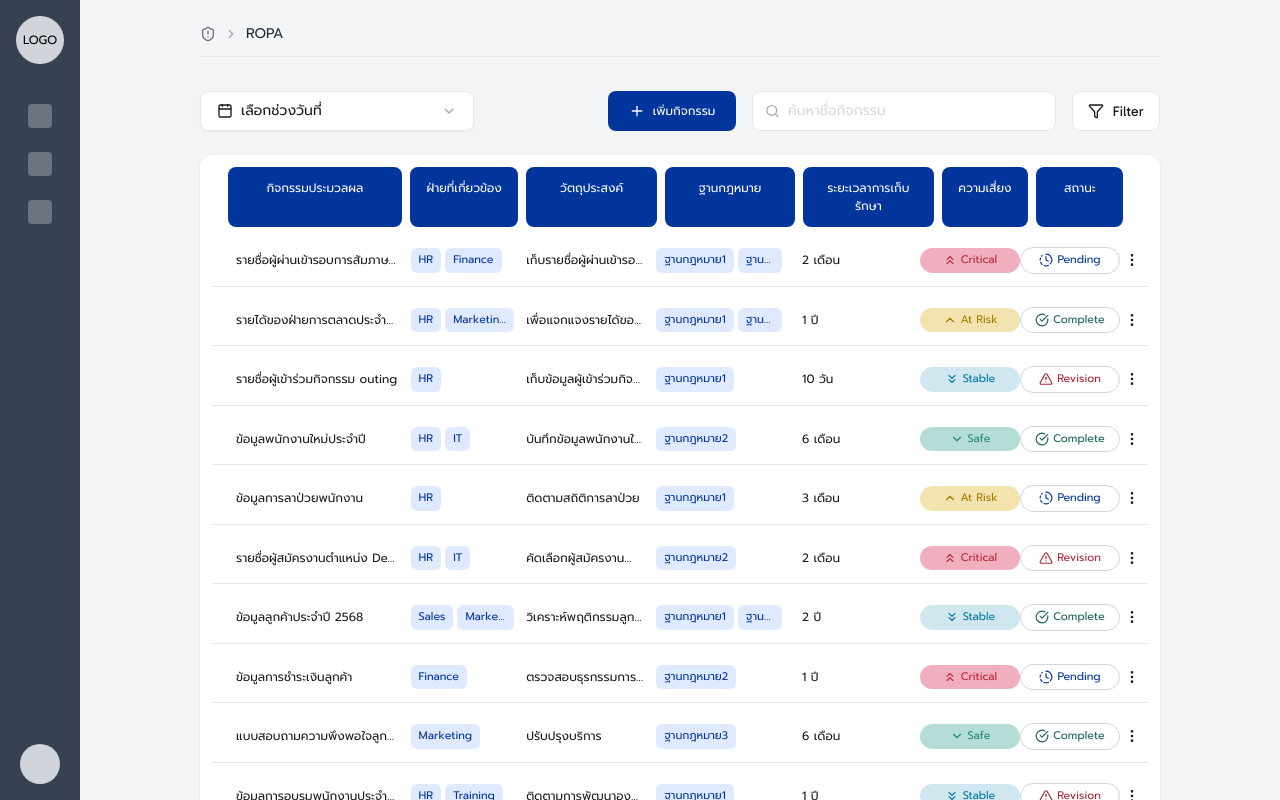
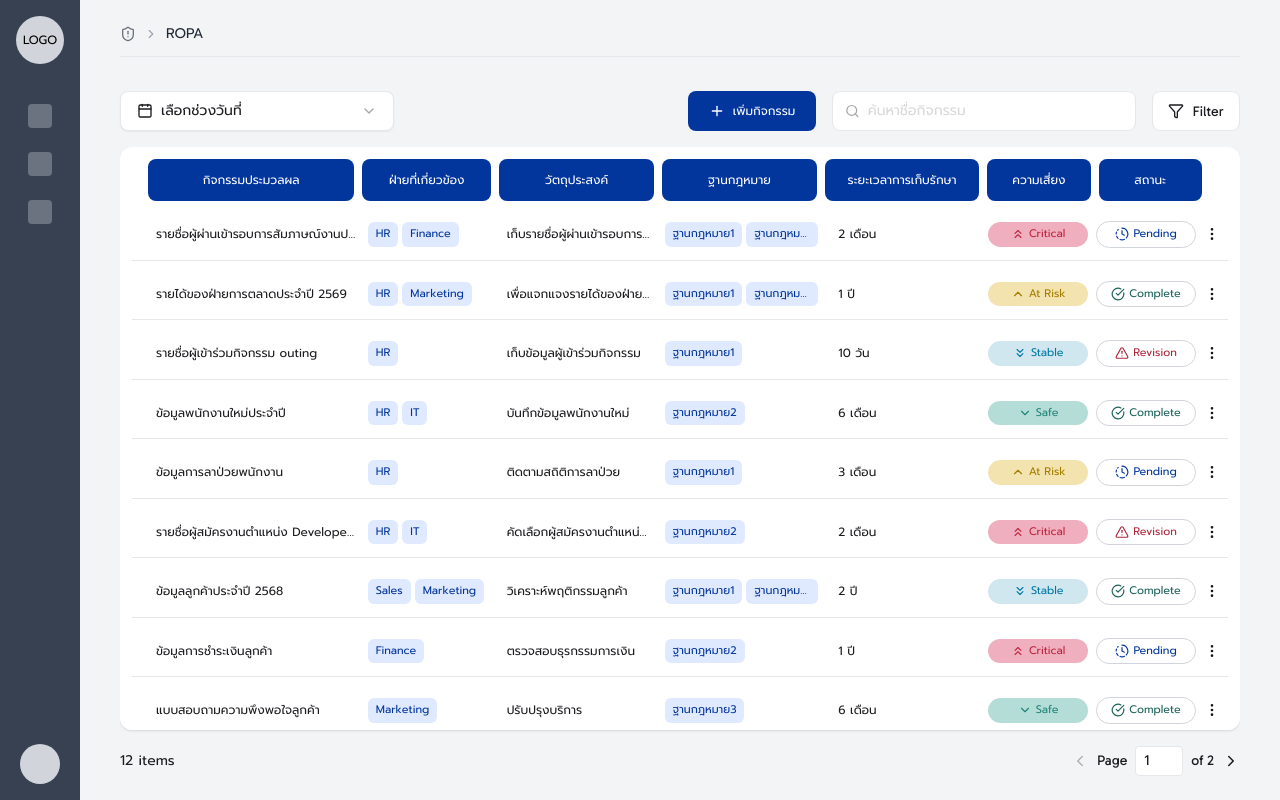
Before and after one commit to thiprada17/ROPA, a Next.js app in the folder frontend/: page /Ropa in a window 1280 px wide. Built offline with nearby package versions, Linux system fonts and the light colour scheme.

Commit message:
ขอพุชหหน้าหลักไว้ก่อนะคับ
จัดการวางในหน้าหลักใหม่นิดนึงเพราะมันดันแบบแทรกไม่ได้น่ะ ไม่ได้จัด format นะคับ

```diff
--- a/frontend/app/Ropa/page.tsx
+++ b/frontend/app/Ropa/page.tsx
@@ -281,27 +281,17 @@ export default function RopaPage() {
 
             {/* ================= Main ================= */}
             {/* <main className="flex-1 overflow-y-auto px-[120px] py-6"> */}
-            <main className="flex-1 flex overflow-hidden">
+            <main className="flex-1 flex flex-col overflow-hidden">
                 {/* ฝั่งซ้ายโรป้า */}
-                  <div
-    className="flex-1 overflow-y-auto py-6 transition-all duration-300"
-    style={{ paddingLeft: selectedItem ? "40px" : "120px", paddingRight: selectedItem ? "40px" : "120px" }}
-  >
-                <div className="max-w-[1440px] mx-auto">
-                    {/* HEADER WRAPPER */}
-                    <div className="mb-4">
-
-                        {/* ROW 1: BREADCRUMB */}
+      {/*  Filter bar ให้มันอยู่บนสุด เต็มความกว้าง */}
+                <div className="px-10 pt-6 pb-4 shrink-0">
 <div className="mb-3">
                             <Breadcrumb items={breadcrumbItems} />
                         </div>
-
                         {/* LINE DIVIDER */}
                         <div className="border-b border-gray-200 mb-4" />
-
                         <br />
-
-                        {/* ROW 2: FILTER + ACTIONS */}
+                                                {/* FILTER + ACTIONS */}
                         <div className="flex flex-col md:flex-row md:justify-between gap-4 items-start md:items-center">
                             {/* ================= DATE FILTER ================= */}
                             <div className="relative" ref={ref}>
@@ -437,12 +427,13 @@ export default function RopaPage() {
                                 </div>
                             </div>
                         </div>
-
-                        {/* ================= TABLE ================= */}
-                        <div className="mt-6">
-                            <div className="bg-white rounded-xl shadow p-3">
-                                <div className="w-full flex flex-col">
-                                    {/* HEADER */}
+                </div>
+                 {/* Body table + detail card */}
+      <div className="flex flex-1 overflow-hidden px-10 pb-6 gap-4">
+{/* ตาราง  flex-1 หดตัวเมื่อ card เปิด */}
+        <div className="flex-1 flex flex-col overflow-hidden min-w-0">
+          <div className="bg-white rounded-xl shadow p-3 flex-1 overflow-y-auto">
+{/* header */}
                                     <div
                                         className="grid gap-2 mb-2 pl-4 pr-2 text-center"
                                         style={{ gridTemplateColumns: col }}
@@ -471,15 +462,16 @@ export default function RopaPage() {
                                         <div />
                                     </div>
 
-                                    {/* BODY */}
+                                {/* table body */}
                                     <div className="flex flex-col gap-2">
                                         {paginatedData.length > 0 ? (
                                             paginatedData.map((item) => (
                                                 <div
                                                     key={item.id}
                                                         onClick={() => setSelectedItem(item)}
-                                                    className={`grid items-center pl-4 pr-1 py-3 border-b hover:bg-gray-50 transition
-                                                    ${selectedItem?.id === item.id ? "bg-gray-100" : "cursor-pointer"}`}
+                                                   className={`grid items-center pl-4 pr-1 py-3 border-b cursor-pointer transition ${
+                    selectedItem?.id === item.id ? "bg-[#EEF3FF]" : "hover:bg-gray-50"
+                  }`}
                   style={{ gridTemplateColumns: col }}
                 >
                                                     {/* activity */}
@@ -546,11 +538,11 @@ export default function RopaPage() {
                                                     </div>
 
                                                     {/* action */}
-                                                    <div className=" flex justify-end w-full text-[#1C1B1F]">
-                                                        <button className="p-1 hover:bg-gray-200 rounded"
-                                                        onClick={(e) => {
-                                                            e.stopPropagation();
-                                                            setSelectedItem(item);}}>
+                                                    <div className="flex justify-end w-full">
+                    <button
+                      className="p-1 hover:bg-gray-200 rounded"
+                      onClick={(e) => { e.stopPropagation(); setSelectedItem(item); }}
+                    >
                       <EllipsisVertical size={16} />
                     </button>
                                                     </div>
@@ -563,11 +555,9 @@ export default function RopaPage() {
                                         )}
                                     </div>
           </div>
-                            </div>
-                        </div>
 
                         {/* ================= FOOTER ================= */}
-                        <div className="mt-4 flex justify-between items-center text-sm">
+                        <div className="mt-4 flex justify-between items-center text-sm shrink-0">
                             <span className="text-[#1C1B1F]">{totalItems} items</span>
 
                             <div className="flex items-center gap-2 text-[#1C1B1F]">
@@ -602,10 +592,32 @@ export default function RopaPage() {
                                 />
                             </div>
                         </div>
+
+        </div>
+         {selectedItem && (
+          <div className="w-[400px] shrink-0 rounded-xl overflow-hidden shadow">
+            <DetailCard item={selectedItem} onClose={() => setSelectedItem(null)} />
+          </div>
+        )}
+
+      </div>
+
+                  {/* <div
+    className="flex-1 overflow-y-auto py-6 transition-all duration-300"
+    style={{ paddingLeft: selectedItem ? "40px" : "120px", paddingRight: selectedItem ? "40px" : "120px" }}
+  >
+                <div className="max-w-[1440px] mx-auto">
+                    <div className="mb-4">
+                        <div className="mt-6">
+                            <div className="bg-white rounded-xl shadow p-3">
+                                <div className="w-full flex flex-col">
                                 </div>
                             </div>
                         </div>
-                  <DetailCard item={selectedItem} onClose={() => setSelectedItem(null)} />
+                    </div>
+                </div>
+                </div>
+                  <DetailCard item={selectedItem} onClose={() => setSelectedItem(null)} /> */}
             </main>
         </div>
     );
```
Lines whose indentation alone changed are shown as unchanged.
